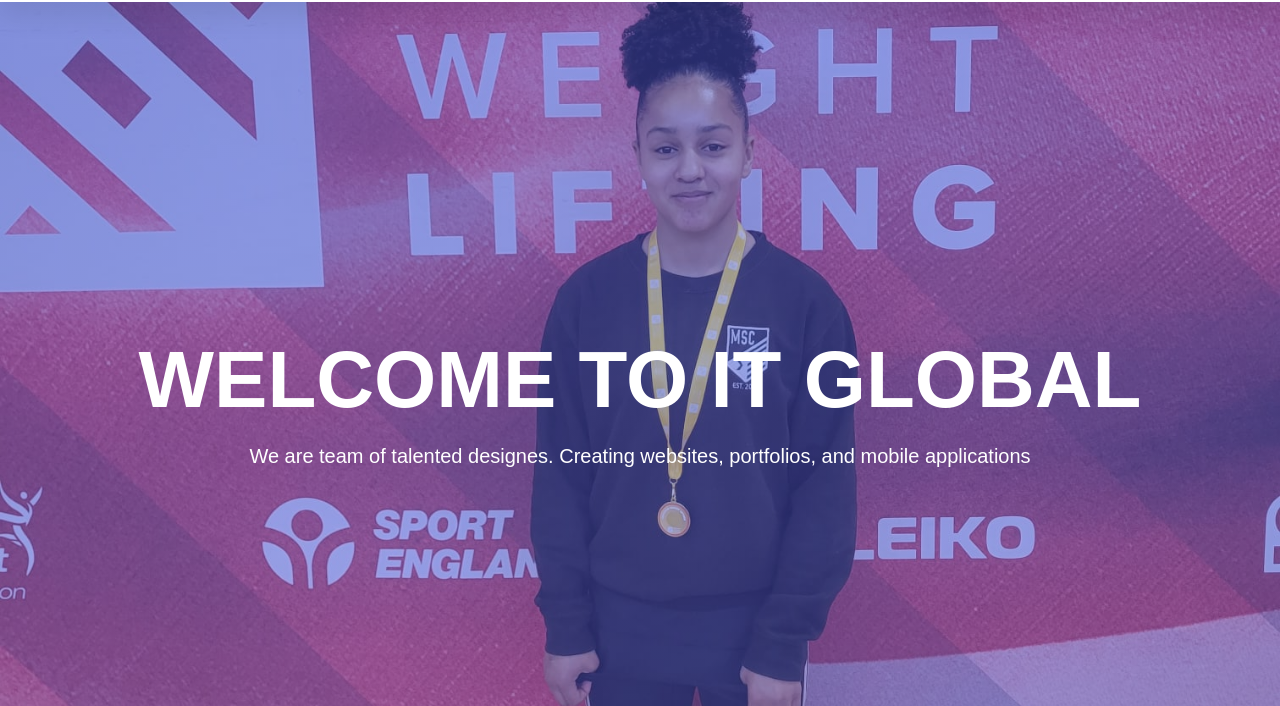
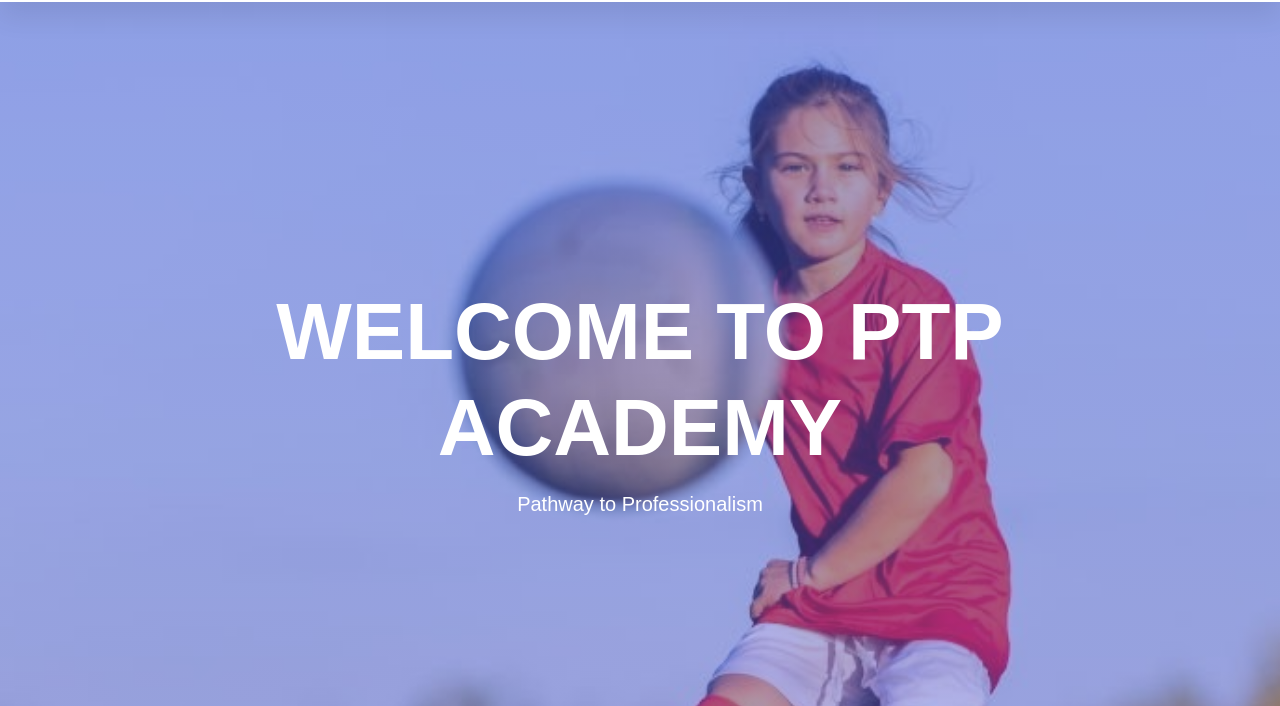
Before and after one commit to AgnesGeller/PTP-Academy, a plain HTML site: page index.html in a window 1280 px wide. Shown: the part 94-800 px from the top of the page. Drawn offline with nearby package versions, Linux system fonts and the light colour scheme; a web font is replaced by a local one.

Commit message:
pics added again

```diff
--- a/assets/css/style.css
+++ b/assets/css/style.css
@@ -145,7 +145,7 @@ img {
 
 /* HERO */
 #hero {
-    background: linear-gradient(rgba(var(--c-brand-rgb), 0.507), rgba(var(--c-brand-rgb), 0.438)), url(../images/academy\ \(1\).jpg);
+    background: linear-gradient(rgba(var(--c-brand-rgb), 0.507), rgba(var(--c-brand-rgb), 0.438)), url(../images/johero.jpg);
     background-position: center;
     background-size: cover;
 }
--- a/index.html
+++ b/index.html
@@ -59,8 +59,8 @@
         <div class="container">
             <div class="row">
                 <div class="col-12">
-                    <h1 data-aos="fade-left" class="text-uppercase text-white fw-semibold display-1">Welcome to IT Global</h1>
-                    <h5 class="text-white mt-3 mb-4" data-aos="fade-right">We are team of talented designes. Creating websites, portfolios, and mobile applications</h5>
+                    <h1 data-aos="fade-left" class="text-uppercase text-white fw-semibold display-1">Welcome to PTP Academy</h1>
+                    <h5 class="text-white mt-3 mb-4" data-aos="fade-right">Pathway to Professionalism</h5>
                     <div data-aos="fade-up" data-aos-delay="50">
 
                     </div>
```
Also changed, not shown: assets/images/heroptp.jpg (added).
